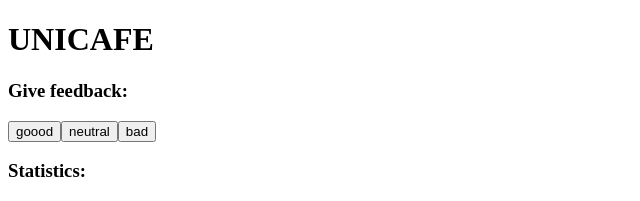
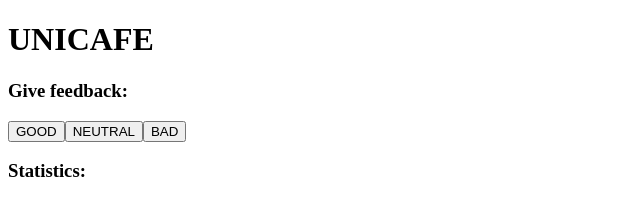
Before and after one commit to nullkaaryle/full-stack-open-2022, a React (Create React App) app in the folder fso22-part-01/unicafe/: page / in a window 1280 px wide. Shown: the top 201 px of the page, without its empty margins (0-640 px from the left). Built offline with nearby package versions, Linux system fonts and the light colour scheme.

Commit message:
add part 1 exercise 1.11: unicafe, step6

```diff
--- a/fso22-part-01/unicafe/src/App.js
+++ b/fso22-part-01/unicafe/src/App.js
@@ -9,10 +9,12 @@
 
 // component for rendering one statistic line
 const StatisticLine = (props) => (
-  <div>
-    {props.text} {props.value} {props.text2}
-  </div>
+  <tr>
+    <td> {props.text} </td>
+    <td> {props.value} {props.text2} </td>
+  </tr>
 )
+
 
 // component for calculating and rendering statistics with the help of StatisticLine component
 const Statistics = (props) => {
@@ -31,14 +33,18 @@
   const positive = ((good / total) * 100).toFixed(1)
 
   return (
-    <>
+    <div>
+      <table>
+        <tbody>
           <StatisticLine text="good" value={good} />
           <StatisticLine text="neutral" value={neutral} />
           <StatisticLine text="bad" value={bad} />
           <StatisticLine text="all" value={total} />
           <StatisticLine text="average" value={average} />
           <StatisticLine text="positive" value={positive} text2="%" />
-    </>
+        </tbody>
+      </table>
+    </div>
   )
 }
 
@@ -56,9 +62,9 @@
     <div>
       <h1> UNICAFE </h1>
       <h3> Give feedback: </h3>
-      <Button handleClick={setToGood} text="goood" />
-      <Button handleClick={setToNeutral} text="neutral" />
-      <Button handleClick={setToBad} text="bad" />
+      <Button handleClick={setToGood} text="GOOD" />
+      <Button handleClick={setToNeutral} text="NEUTRAL" />
+      <Button handleClick={setToBad} text="BAD" />
       <h3> Statistics: </h3>
       <Statistics good={good} neutral={neutral} bad={bad} />
     </div>
```
Lines whose indentation alone changed are shown as unchanged.
